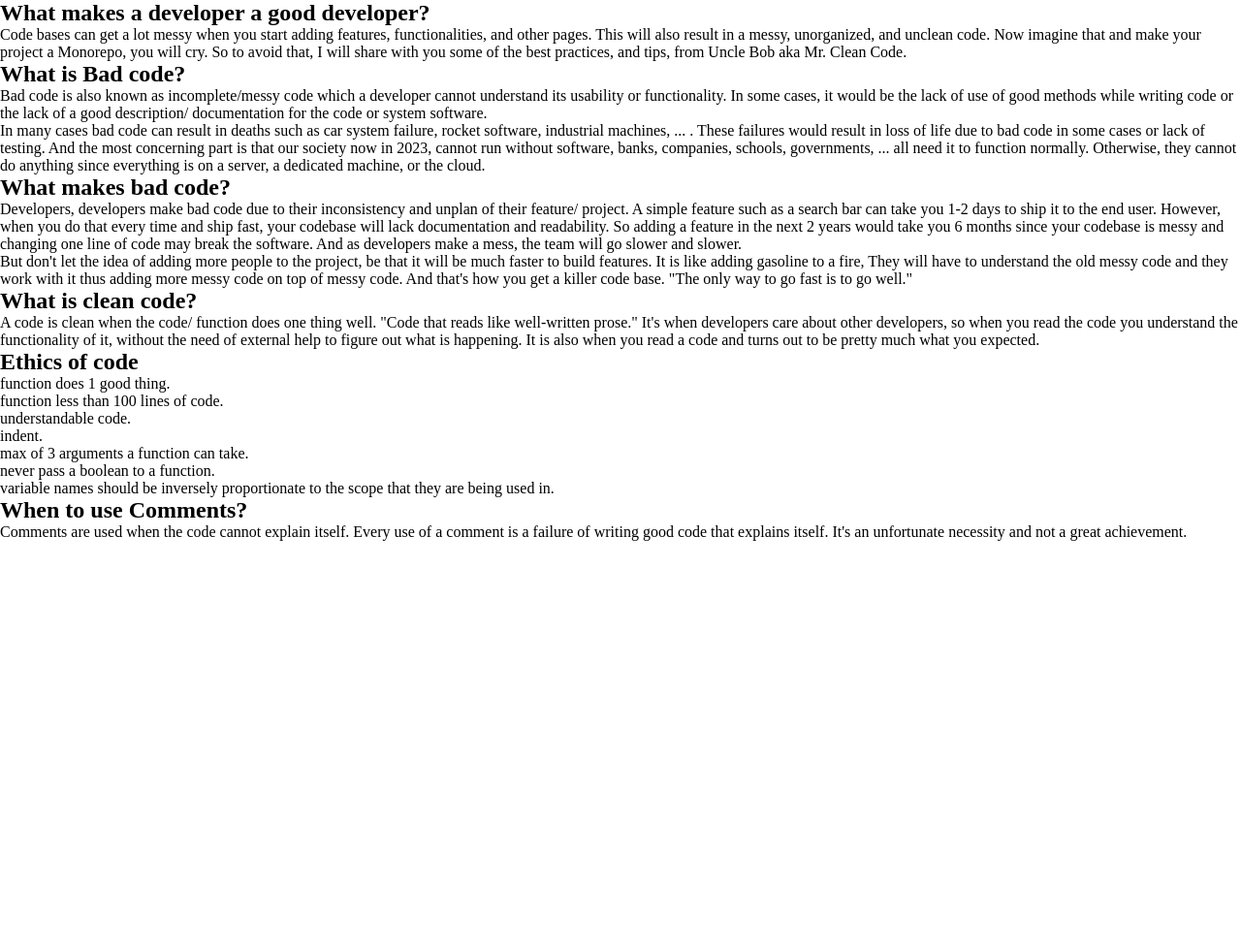
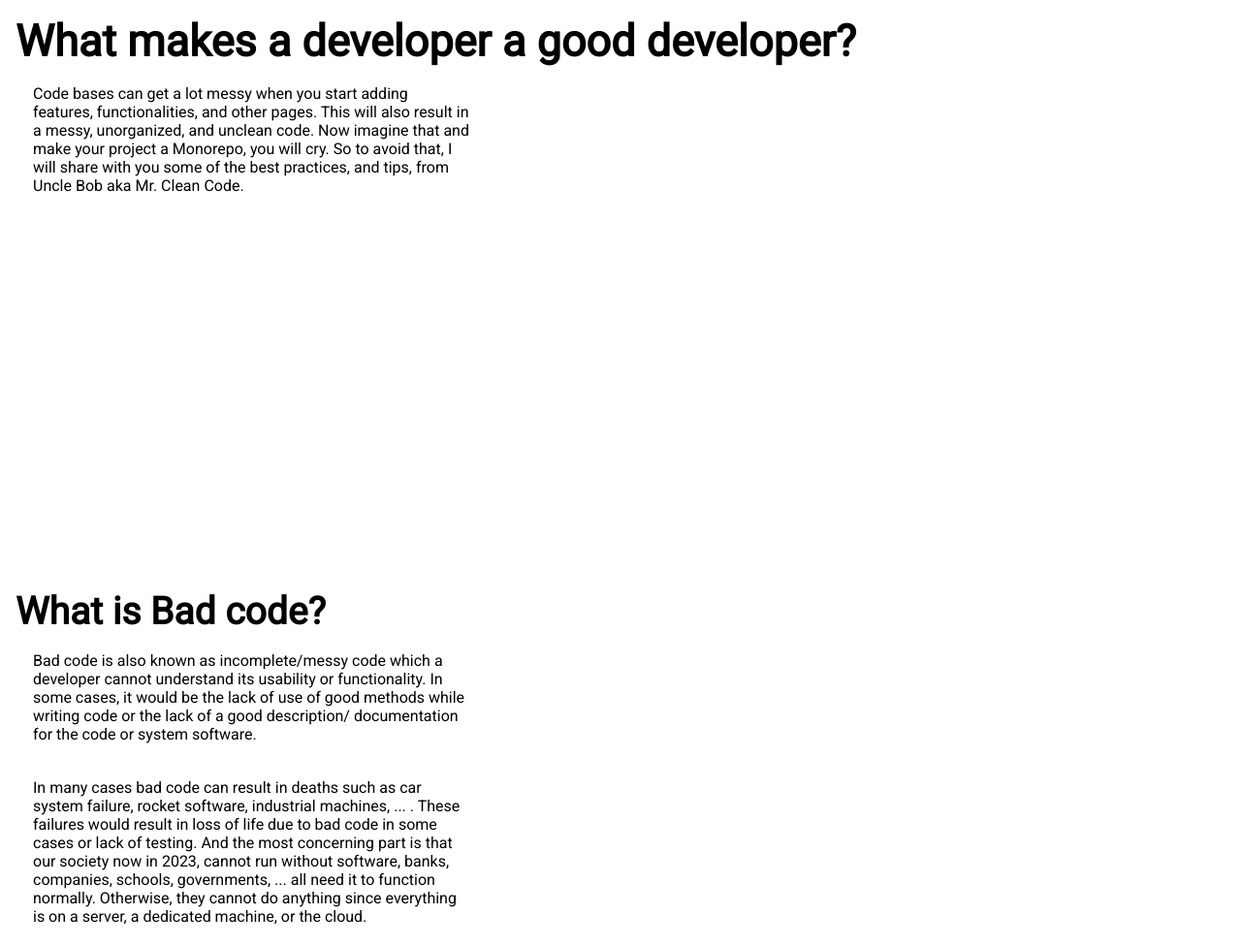
Before and after one commit to abedshaaban/clean-code-summary, a plain HTML site: page index.html in a window 1280 px wide. Shown: the top 976 px of the page at 97% size. Before the commit the page ends 800 px from the top, so only its background shows below. Drawn offline with Linux system fonts and the light colour scheme.

Commit message:
[styles] added styings for text

```diff
--- a/style.css
+++ b/style.css
@@ -1,5 +1,35 @@
+@import url("https://fonts.googleapis.com/css2?family=Oswald:wght@300&family=Roboto:ital@0;1&display=swap");
+
 * {
   padding: 0;
   margin: 0;
   border: 0;
+  font-family: Roboto, Oxygen, Ubuntu, Cantarell, "Open Sans", "Helvetica Neue",
+    sans-serif;
 }
+
+section {
+  min-height: 70vh;
+  padding: 16px;
+}
+
+h1 {
+  font-size: 45px;
+}
+
+h2 {
+  font-size: 39px;
+}
+
+p {
+  max-width: 450px;
+  padding: 18px;
+}
+
+ul {
+  padding: 6px 6px 6px 42px;
+}
+
+li {
+  padding-bottom: 9px;
+}
```
